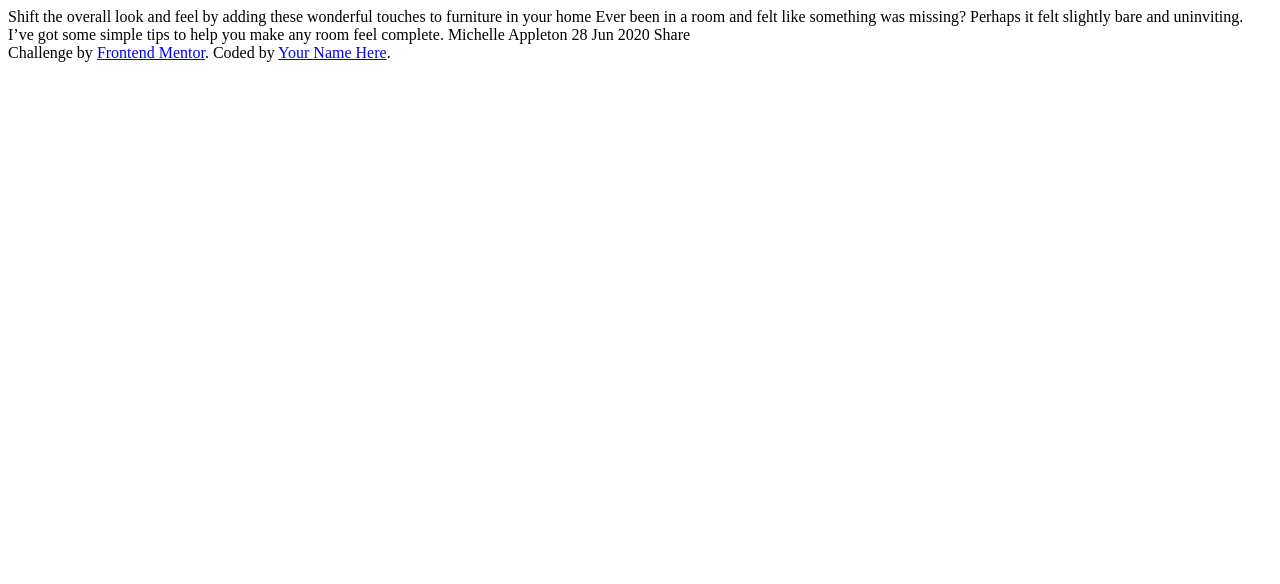
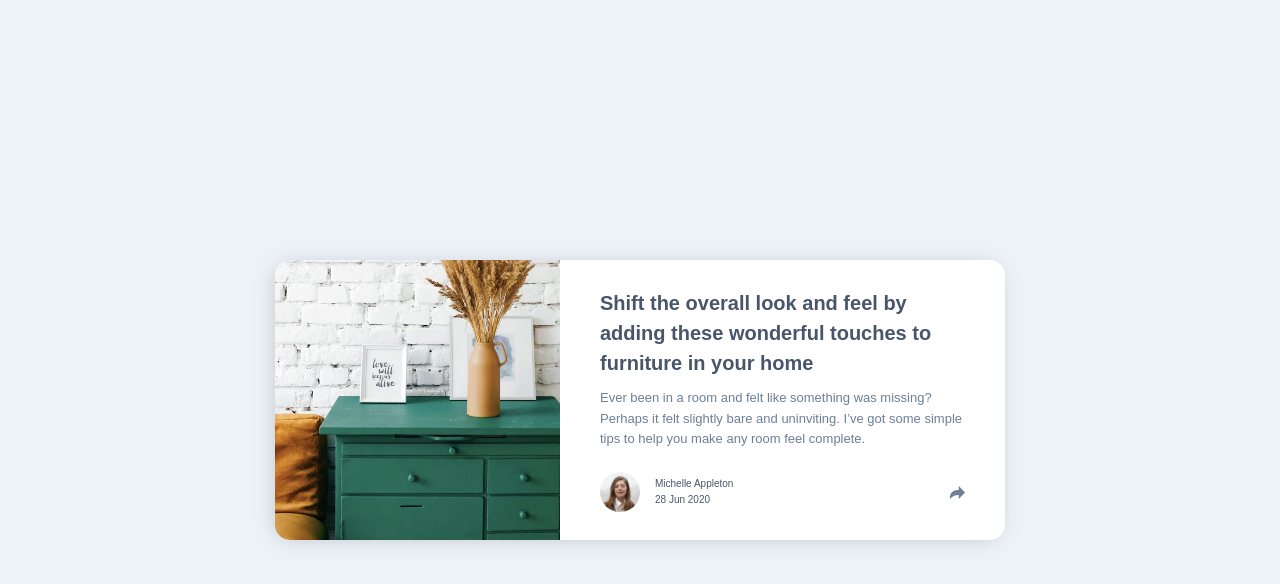
Before and after one commit to AlexisNarvaez97/Article-Preview, a plain HTML site: page index.html in a window 1280 px wide. Drawn offline with Linux system fonts and the light colour scheme.

Commit message:
Desktop first

```diff
--- a/index.html
+++ b/index.html
@@ -1,34 +1,64 @@
 <!DOCTYPE html>
 <html lang="en">
   <head>
-  <meta charset="UTF-8">
-  <meta name="viewport" content="width=device-width, initial-scale=1.0">
-  <link rel="icon" type="image/png" sizes="32x32" href="./images/favicon-32x32.png">
+    <meta charset="UTF-8" />
+    <meta name="viewport" content="width=device-width, initial-scale=1.0" />
+    <link
+      rel="icon"
+      type="image/png"
+      sizes="32x32"
+      href="./images/favicon-32x32.png"
+    />
 
     <title>Frontend Mentor | Article preview component</title>
-  <link rel="stylesheet" href="styles/styles.css">
+    <link rel="stylesheet" href="styles/main.css" />
     <!-- <style>
     .attribution { font-size: 11px; text-align: center; }
     .attribution a { color: hsl(228, 45%, 44%); }
   </style> -->
   </head>
   <body>
+    <div class="article__preview">
+      <img
+        class="article__preview__img"
+        src="images/drawers.jpg"
+        alt="Drawers"
+      />
+      <div class="info__preview">
+        <h1 class="info__preview-h1">
+          Shift the overall look and feel by adding these wonderful touches to
+          furniture in your home
+        </h1>
+        <p class="info__preview-p">
+          Ever been in a room and felt like something was missing? Perhaps it
+          felt slightly bare and uninviting. I’ve got some simple tips to help
+          you make any room feel complete.
+        </p>
 
-  Shift the overall look and feel by adding these wonderful
-  touches to furniture in your home
+        <div class="info__persona">
+          <img
+            class="info__persona__img"
+            src="images/avatar-michelle.jpg"
+            alt="Logo"
+          />
+          <div class="info__persona__text">
+            <p>Michelle Appleton</p>
+            <p>28 Jun 2020</p>
+          </div>
+          <div class="">
+            <img
+              class="info__persona__share"
+              src="images/icon-share.svg"
+              alt="Logo"
+            />
+          </div>
+        </div>
+      </div>
+    </div>
 
-  Ever been in a room and felt like something was missing? Perhaps
-  it felt slightly bare and uninviting. I’ve got some simple tips
-  to help you make any room feel complete.
-
-  Michelle Appleton
-  28 Jun 2020
-
-  Share
-
-  <div class="attribution">
+    <!-- <div class="attribution">
     Challenge by <a href="https://www.frontendmentor.io?ref=challenge" target="_blank">Frontend Mentor</a>.
     Coded by <a href="#">Your Name Here</a>.
-  </div>
+  </div> -->
   </body>
 </html>
--- /dev/null
+++ b/styles/_article.scss
@@ -0,0 +1,54 @@
+.article__preview {
+  background-color: #fff;
+  display: flex;
+  align-items: center;
+  border-radius: 15px;
+  overflow: hidden;
+  width: 730px;
+  height: 280px;
+
+  /* Pendiente */
+  box-shadow: -3px 2px 23px -7px rgba(0, 0, 0, 0.25);
+
+  &__img {
+    align-self: stretch;
+    width: 285px;
+    // flex-grow: 0;
+    object-fit: cover;
+    object-position: left;
+    filter: brightness(105%);
+  }
+
+  .info__preview {
+    padding: 40px;
+
+    &-h1 {
+      color: $color-dark-grayish-blue;
+      line-height: 1.5;
+    }
+
+    &-p {
+      margin-top: 10px;
+      font-size: 1.3rem;
+      font-weight: 500;
+      color: $color-desatured-dark-blue;
+    }
+
+    .info__persona {
+      display: flex;
+      justify-content: space-between;
+      align-items: center;
+      margin-top: 22px;
+
+      &__img {
+        width: 40px;
+        border-radius: 100px;
+        margin-right: 15px;
+      }
+
+      &__text {
+        margin-right: auto;
+      }
+    }
+  }
+}
--- /dev/null
+++ b/styles/_base.scss
@@ -0,0 +1,46 @@
+
+$color-dark-grayish-blue: hsl(217, 19%, 35%);
+$color-desatured-dark-blue: hsl(214, 17%, 51%);
+$color-grayish-blue: hsl(212, 23%, 69%);
+$color-light-grayish-blue: hsl(210, 46%, 95%);
+
+$font-primary: 'Manrope', sans-serif;
+
+$bp-small: 780px;
+
+*,
+*::before,
+*::after {
+    margin: 0;
+    padding: 0;
+    box-sizing: inherit;
+}
+
+html {
+    box-sizing: border-box;
+    font-size: 62.5%; /* 1rem = 10px (62.5/100)*16 = 10px */
+}
+
+body {
+    background-color: $color-light-grayish-blue;
+    font-family: $font-primary;
+    color: $color-dark-grayish-blue;
+    font-weight: 300;
+    line-height: 1.6;
+    min-height: 100vh;
+    display: flex;
+    flex-direction: column;
+    justify-content: center;
+    align-items: center;
+
+    // @media only screen and (max-width: $bp-small){
+    //     margin: 20px;
+    //     overflow: hidden;
+    // }
+}
+
+img {
+    display: block;
+    border-style: none;
+    max-width: 100%;
+}
--- /dev/null
+++ b/styles/main.scss
@@ -0,0 +1,2 @@
+@import 'base';
+@import 'article';
```
Also changed, not shown: styles/main.css (added), styles/styles.css (deleted), styles/styles.scss (deleted), 1 other file. Lines whose indentation alone changed are shown as unchanged.
